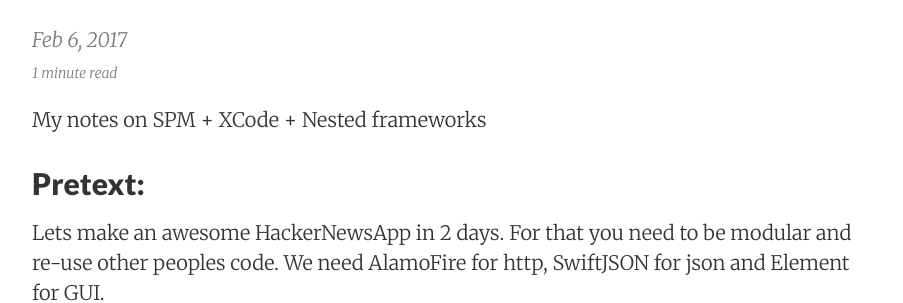
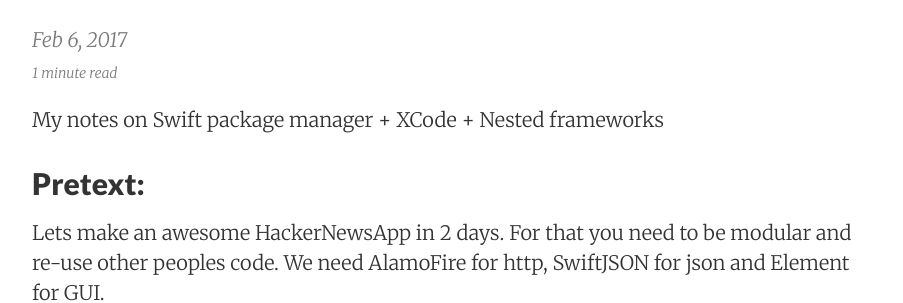
Before and after one commit to stylekit/stylekit.github.io, a Jekyll site: the page built from _posts/2017-02-06-SPM-and-nested-frameworks.md, in a window 1280 px wide. Shown: the part 247-550 px from the top of the page, without its empty margins (188-1091 px from the left). Built offline with Jekyll 4.4.1, drawn with Linux system fonts in a browser that asks for light colours; nearby versions of some CDN libraries; comment, search, counter and statistics services are not loaded.

Commit message:
Files modified: 1


Modified 1 file:
_posts/2017-02-06-SPM-and-nested-frameworks.md

```diff
--- a/_posts/2017-02-06-SPM-and-nested-frameworks.md
+++ b/_posts/2017-02-06-SPM-and-nested-frameworks.md
@@ -1,4 +1,4 @@
-My notes on SPM + XCode + Nested frameworks<!--more-->
+My notes on Swift package manager + XCode + Nested frameworks<!--more-->
 
 ## Pretext:
 
```
